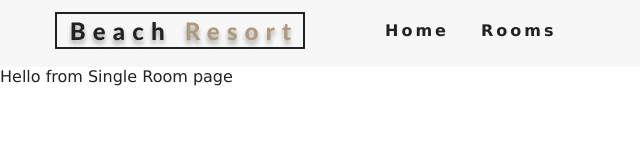
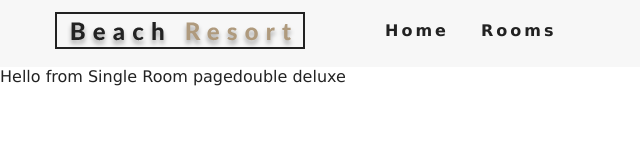
Before and after one commit to juliaosmolovska/react_website_2, a React (Create React App) app: page /rooms/double-deluxe in a window 1280 px wide. Shown: the top 160 px of the page, without its empty margins (0-640 px from the left). Built offline with nearby package versions, Linux system fonts and the light colour scheme.

Commit message:
Page for NotFound room

```diff
--- a/src/pages/SingleRoom.js
+++ b/src/pages/SingleRoom.js
@@ -18,12 +18,19 @@ export default class SingleRoom extends Component {
   static contextType = RoomContext;
   //componentDidMount() {}
   render() {
-    const {getRoom} = this.context;
+    const { getRoom } = this.context;
     const room = getRoom(this.state.slug);
-    console.log(room);
+    if(!room){
+      return (
+        <div className='error'>
+          <h3>no such room could be found...</h3>
+          <Link to='/rooms' className='btn-primary'>back to rooms</Link>
+        </div>
+      )
+    }
     return (
       <div>
-        Hello from Single Room page
+        Hello from Single Room page{room.name}
       </div>
     )
   }
```
